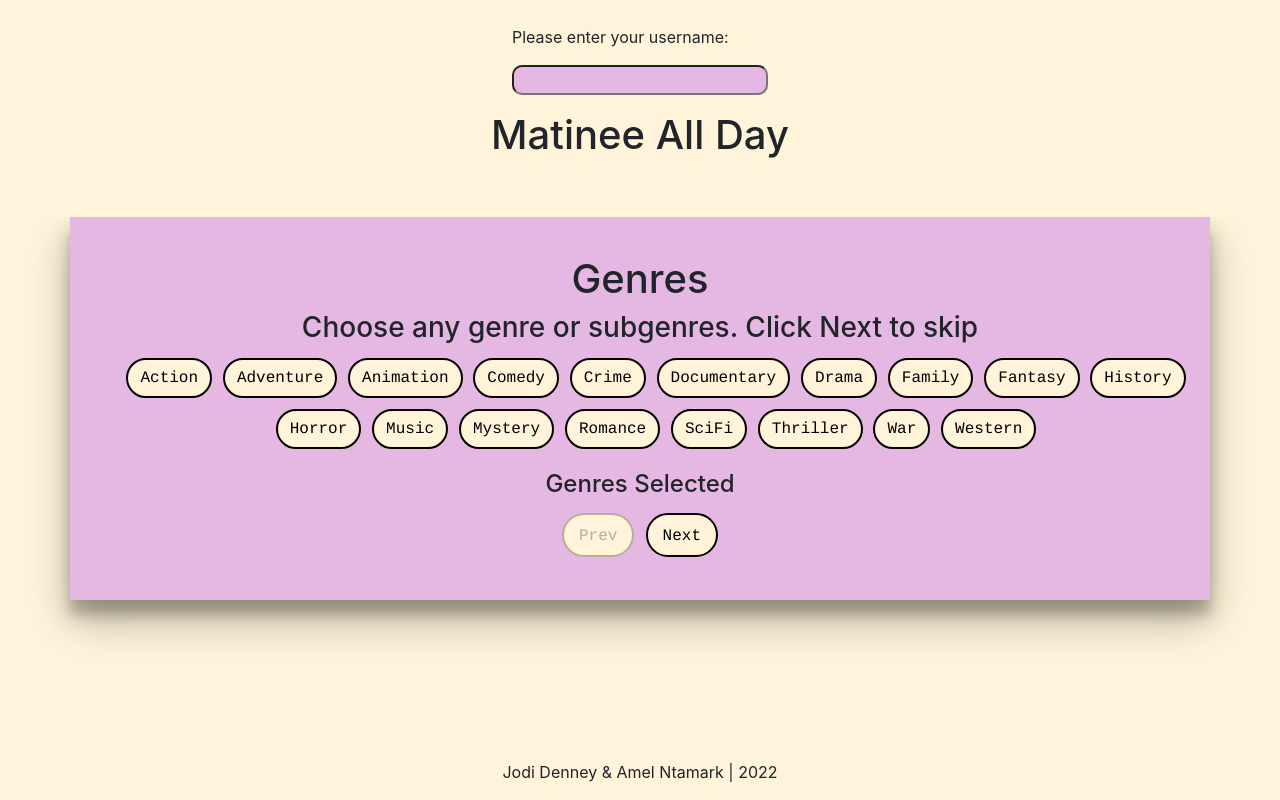
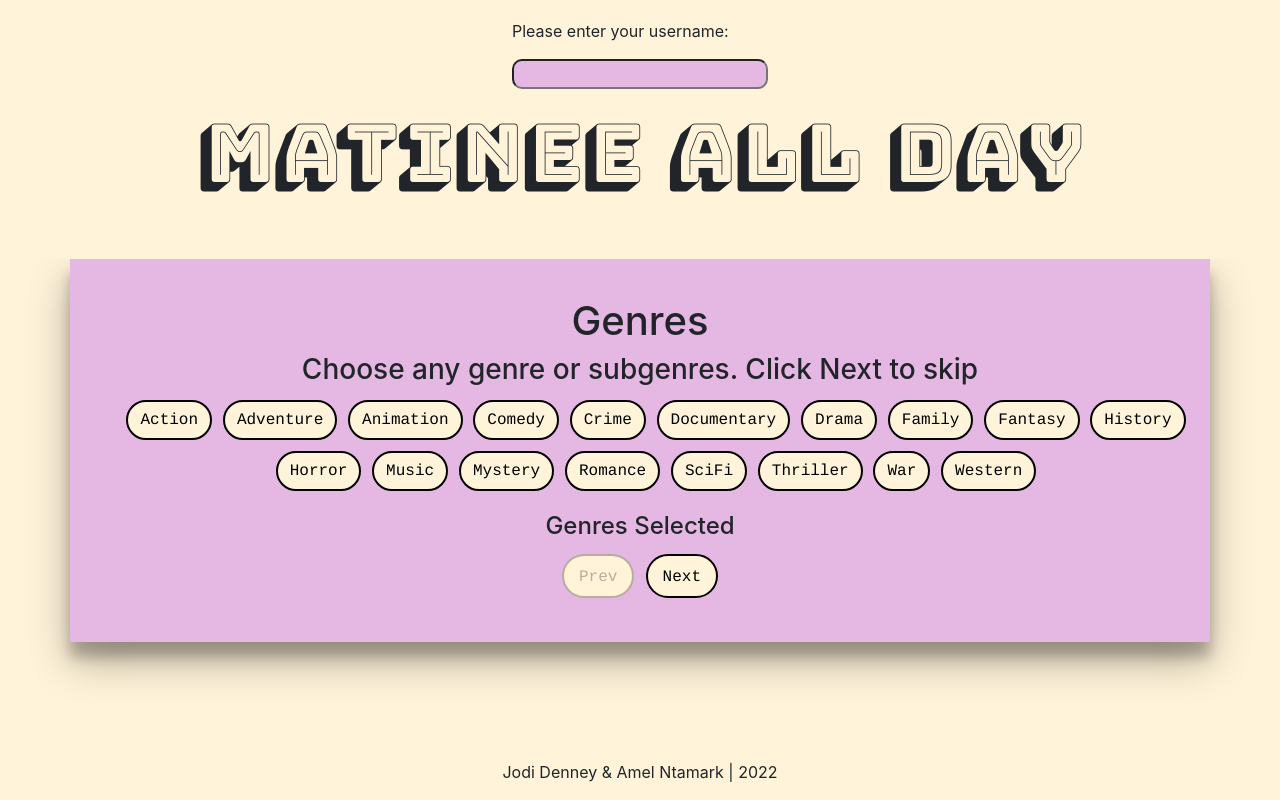
Before and after one commit to J-J-D/Capstone, a React (Create React App) app: page / in a window 1280 px wide. Built offline with nearby package versions, Linux system fonts and the light colour scheme.

Commit message:
change header font

```diff
--- a/public/index.html
+++ b/public/index.html
@@ -18,6 +18,10 @@
     <link
       rel="stylesheet"
       href="https://fonts.googleapis.com/css?family=Cousine"
+    />
+    <link
+      rel="stylesheet"
+      href="https://fonts.googleapis.com/css?family=Bungee Shade"
     />
     <link rel="apple-touch-icon" href="%PUBLIC_URL%/logo192.png" />
     <!--
--- a/src/App.tsx
+++ b/src/App.tsx
@@ -54,8 +54,8 @@ const [sessionId, setSessionId] = useState(0)
             <div className="login-form">
               <UserLoginForm handleSubmission={loginUser} userId ={login.id}/>
             </div>
-            <div className="project-title">
-              <h1>Matinee All Day</h1>
+            <div>
+              <h1 className="project-title">Matinee All Day</h1>
             </div>
         </nav>
 
--- a/src/styles.sass
+++ b/src/styles.sass
@@ -8,13 +8,14 @@ $matinee-blue: #B3CAFB
 
 .navbar
     padding-bottom: 4%
-    padding-top: 2%
+    padding-top: 1.5%
 
 .login-box
     width: 100%
 
 .project-title
-    font-family: "Cousine", sans-serif
+    font-family: "Bungee Shade"
+    font-size: 5rem
 
 .InputForm
     background-color: $matinee-pink
```
